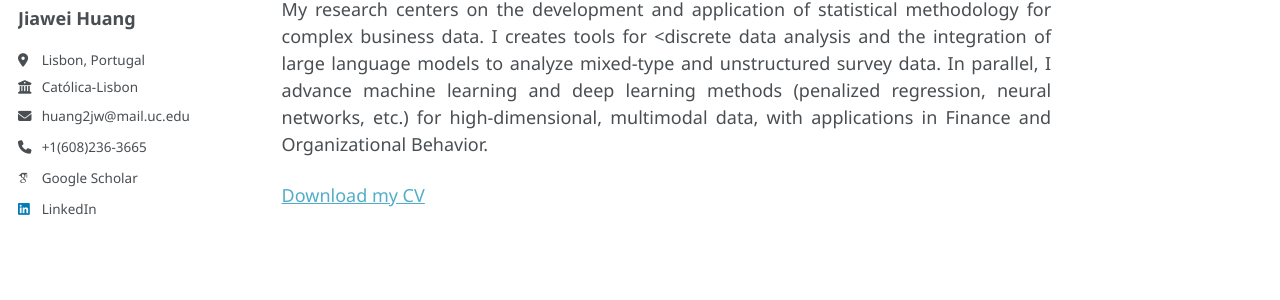
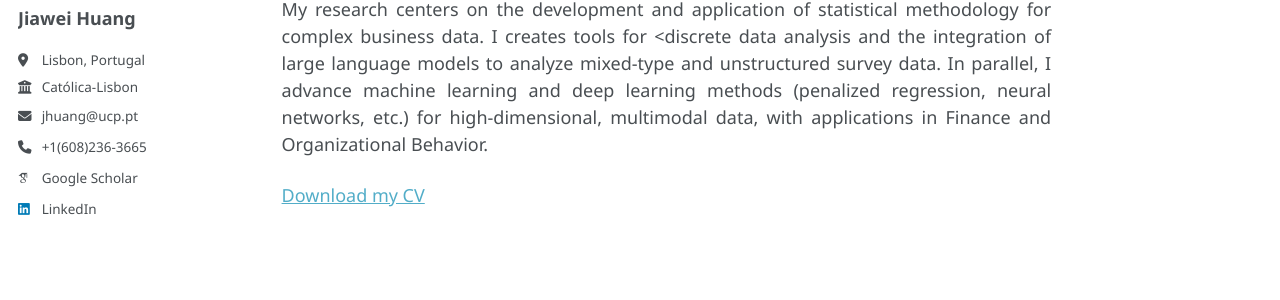
Before and after one commit to Jiawei98/Jiawei98.github.io, a Jekyll site: the page built from _pages/about.md, in a window 1280 px wide. Shown: the part 296-596 px from the top of the page. Built offline with Jekyll 4.4.1, drawn with Linux system fonts in a browser that asks for light colours; some web fonts are replaced; a script that is not in the unit is left out.

Commit message:
Update ui-text.yml

```diff
--- a/_data/ui-text.yml
+++ b/_data/ui-text.yml
@@ -25,7 +25,7 @@ en: &DEFAULT_EN
   feed_label                 : "Feed"
   powered_by                 : "Powered by"
   website_label              : "Website"
-  email_label                : "huang2jw@mail.uc.edu"
+  email_label                : "jhuang@ucp.pt"
   phone_label                : "Phone"
   recent_posts               : "Recent Posts"
   undefined_wpm              : "Undefined parameter words_per_minute at _config.yml"
```
